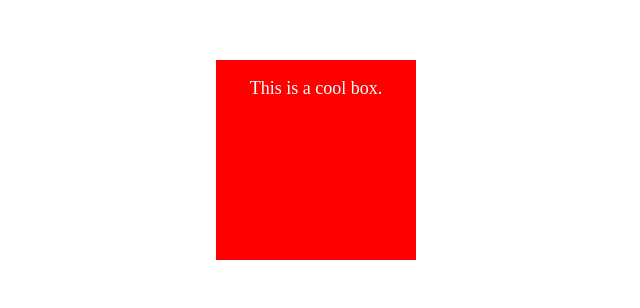
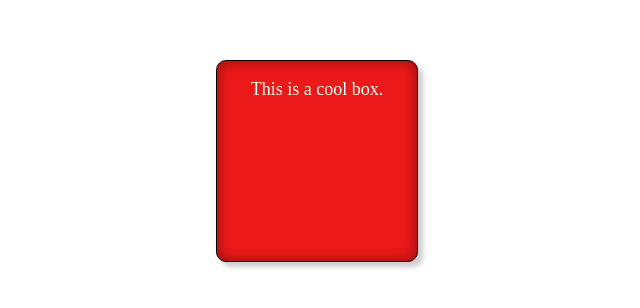
Before and after one commit to tnttirth15/tnttirth15.github.io, a plain HTML site: page Assignment3b.html in a window 1280 px wide. Shown: the part 240-548 px from the top of the page, without its empty margins (352-992 px from the left). Drawn offline with Linux system fonts and the light colour scheme.

Commit message:
css fo the 3b

```diff
--- a/style.css
+++ b/style.css
@@ -13,16 +13,21 @@ div{
     height: 200px;
     text-align: center;
     justify-content:center;
-    background-color: red;
+    background-color: rgb(235, 25, 25);
     color: azure;
     font-family: 'Times New Roman', Times, serif;
     font-size: 18px;
-
+    text-shadow: 0.5cm black;
+    border-radius: 5%;
+    border:1px solid black;
     position: fixed;
     top: 50%;
     left: 60%;
     margin-top: -100px;
     margin-left: -200px;
+    box-shadow: 5px 5px 5px rgba(0, 0, 0, 0.2),
+    inset 5px 5px 8px rgba(0, 0, 0, 0.2),
+    inset -5px -5px 8px rgba(0, 0, 0, 0.2);
 
 
 }
```
